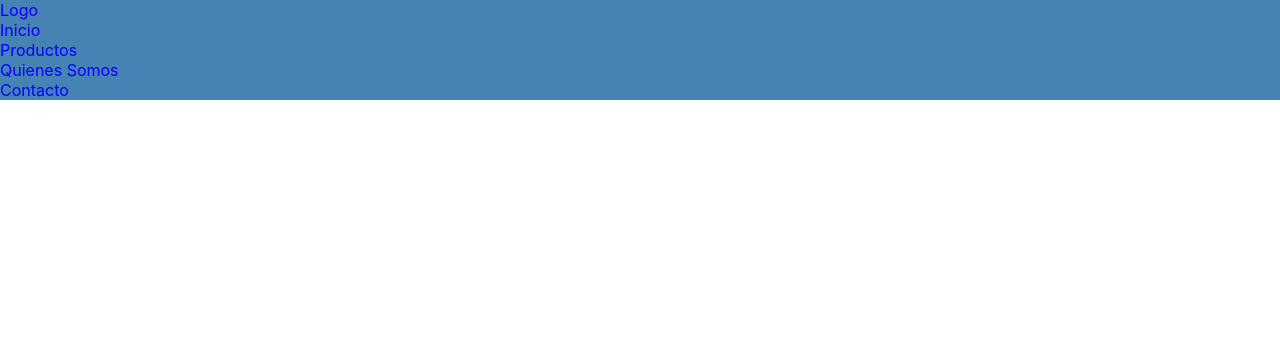
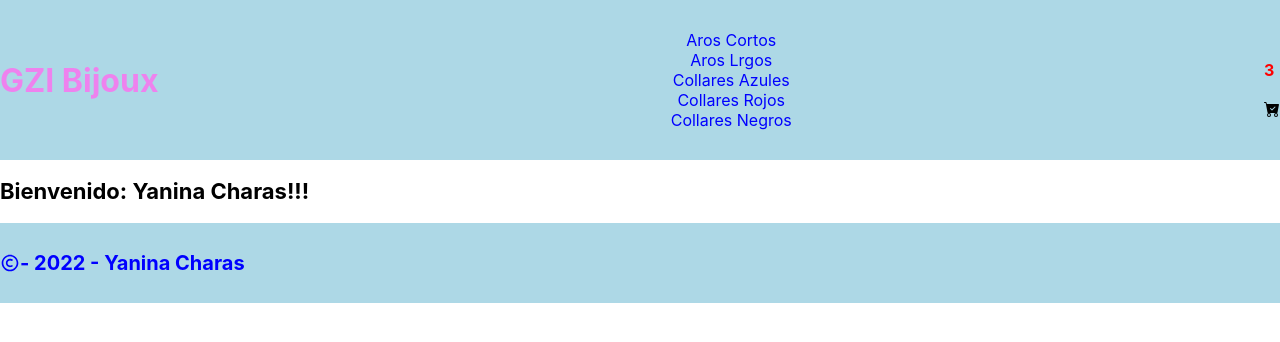
Before and after one commit to YaninaCharas/mi-app, a React (Create React App) app: page / in a window 1280 px wide. Shown: the top 342 px of the page. Built offline with nearby package versions, Linux system fonts and the light colour scheme.

Commit message:
primer entrega

```diff
--- a/package.json
+++ b/package.json
@@ -8,6 +8,7 @@
     "@testing-library/user-event": "^13.5.0",
     "react": "^18.2.0",
     "react-dom": "^18.2.0",
+    "react-icons": "^4.7.1",
     "react-scripts": "5.0.1",
     "web-vitals": "^2.1.4"
   },
--- a/src/App.js
+++ b/src/App.js
@@ -1,14 +1,17 @@
 
-import Navbar from "./components/Navbar/Navbar";
+import Header from "./components/Header/Header";
+import ItemListContainer from "./components/ItemsListContainer/ItemListContainer";
+import Layout from "./components/Layout/Layout";
 
 function App() {
+let nombreUsuario = "Yanina"
+
   return (
     <div className="App">
-        <Navbar title="Logo"/>
-        <Navbar title="Inicio"/>
-        <Navbar title="Productos"/>
-        <Navbar title="Quienes Somos"/>
-        <Navbar title="Contacto"/>
+      <Layout>
+        <Header/>
+        <ItemListContainer usuario={nombreUsuario} apellido="Charas" edad={51} />
+      </Layout>
     </div>
   );
 }
--- /dev/null
+++ b/src/components/CartWidget/CartWidget.jsx
@@ -0,0 +1,13 @@
+
+import { BsFillCartCheckFill } from 'react-icons/bs';
+
+const CartWidget = () => {
+  return (
+    <div>
+        <h4 style={{color:"red"}}>3</h4>
+        <BsFillCartCheckFill/>
+    </div>
+  )
+}
+
+export default CartWidget
--- /dev/null
+++ b/src/components/Header/Header.jsx
@@ -0,0 +1,16 @@
+
+import CartWidget from "../CartWidget/CartWidget"
+import {Navbar} from "../Navbar/Navbar"
+
+const Header = () =>{
+
+    return(
+        <div style={{display:"flex" , width:"100%", height:"20vh", justifyContent:"space-between", alignItems:"center", backgroundColor:"lightblue"}}>
+            <h1 style={{color:"violet"}}>GZI Bijoux</h1>
+            <Navbar />
+            <CartWidget />
+        </div>
+    )
+}
+
+export default Header
--- /dev/null
+++ b/src/components/ItemsListContainer/ItemListContainer.jsx
@@ -0,0 +1,11 @@
+
+const ItemListContainer = ({usuario, apellido}) => {
+
+  return (
+    <>
+      <h2 style={{fontSize:"22px"}}>Bienvenido: {usuario} {apellido}!!!</h2>
+    </>
+  )
+}
+
+export default ItemListContainer
--- /dev/null
+++ b/src/components/Layout/Layout.jsx
@@ -0,0 +1,15 @@
+
+import { BiCopyright } from 'react-icons/bi';
+
+const Layout = (props) => {
+  return (
+    <div>
+        {props.children}
+        <h2 style={{display:"flex" , width:"100%", height:"10vh", alignItems:"center", backgroundColor:"lightblue" , color:"blue", fontSize:"20px"}}>
+            <BiCopyright /> - 2022 - Yanina Charas
+        </h2>
+    </div>
+  )
+}
+
+export default Layout
--- /dev/null
+++ b/src/components/ListNavbar/ListNavbar.jsx
@@ -0,0 +1,9 @@
+
+
+const ListNavbar = ({title}) => {
+  return (
+    <li style={{listStyle:"none",color: "blue"}}>{title}</li>
+  )
+}
+
+export default ListNavbar
--- a/src/components/Navbar/Navbar.css
+++ b/src/components/Navbar/Navbar.css
@@ -1,4 +1,4 @@
 
 .container-Navbar{
-    background-color: steelblue;
+    text-align: center;
 }
--- a/src/components/Navbar/Navbar.jsx
+++ b/src/components/Navbar/Navbar.jsx
@@ -1,12 +1,17 @@
 
+import ListNavbar from "../ListNavbar/ListNavbar"
 import "./Navbar.css"
 
-const Navbar = (props) =>{
+export const Navbar = () =>{
     return (
-        <div className="container-Navbar">
-            <a style={{color:"blue"}}>{props.title}</a>
-        </div>
+        <ul className="container-Navbar">
+            <ListNavbar title="Aros Cortos"/>
+            <ListNavbar title="Aros Lrgos"/>
+            <ListNavbar title="Collares Azules"/>
+            <ListNavbar title="Collares Rojos"/>
+            <ListNavbar title="Collares Negros"/>
+        </ul>
     )
 }
 
-export default Navbar
+// export default Navbar
```
Also changed, not shown: 1 other file (tests, documents, lock files or other folders).
